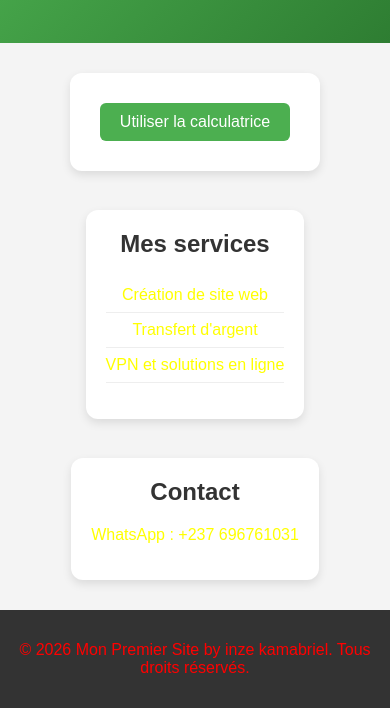
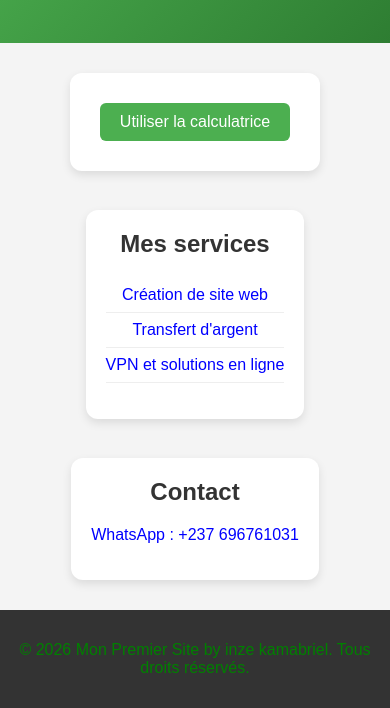
Before and after one commit to Kamabriel/Chat, a plain HTML site: page index.html in a window 390 px wide. Shown: the part 136-844 px from the top of the page. Drawn offline with Linux system fonts and the light colour scheme.

Commit message:
mise à jour

```diff
--- a/index.css
+++ b/index.css
@@ -91,9 +91,11 @@ footer {
     }
 }
 
-@media (max-width: 320px) and (max-width: 768px) {
+@media (max-width: 480px) {
     body{
-        width: 100%;
         color: blue;
     }
+    footer{
+        color: green;
+    }
 }
```
